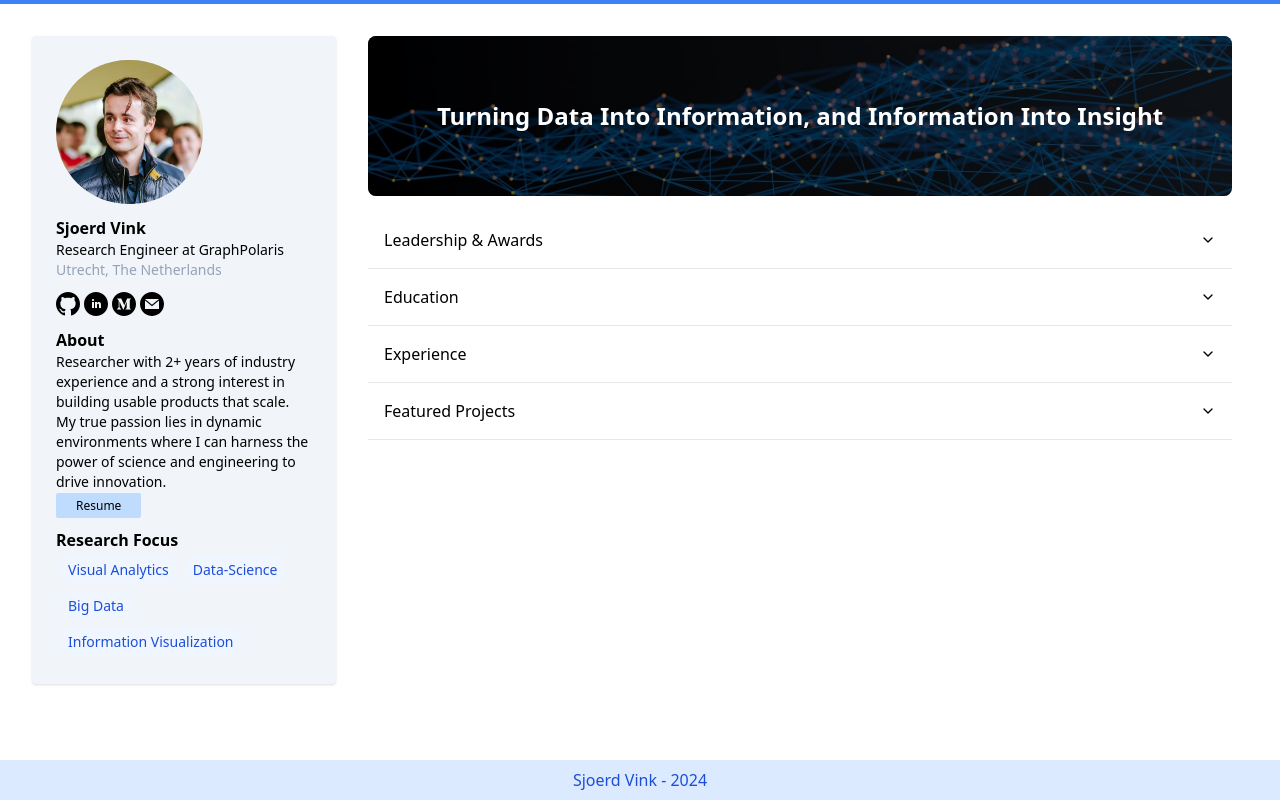
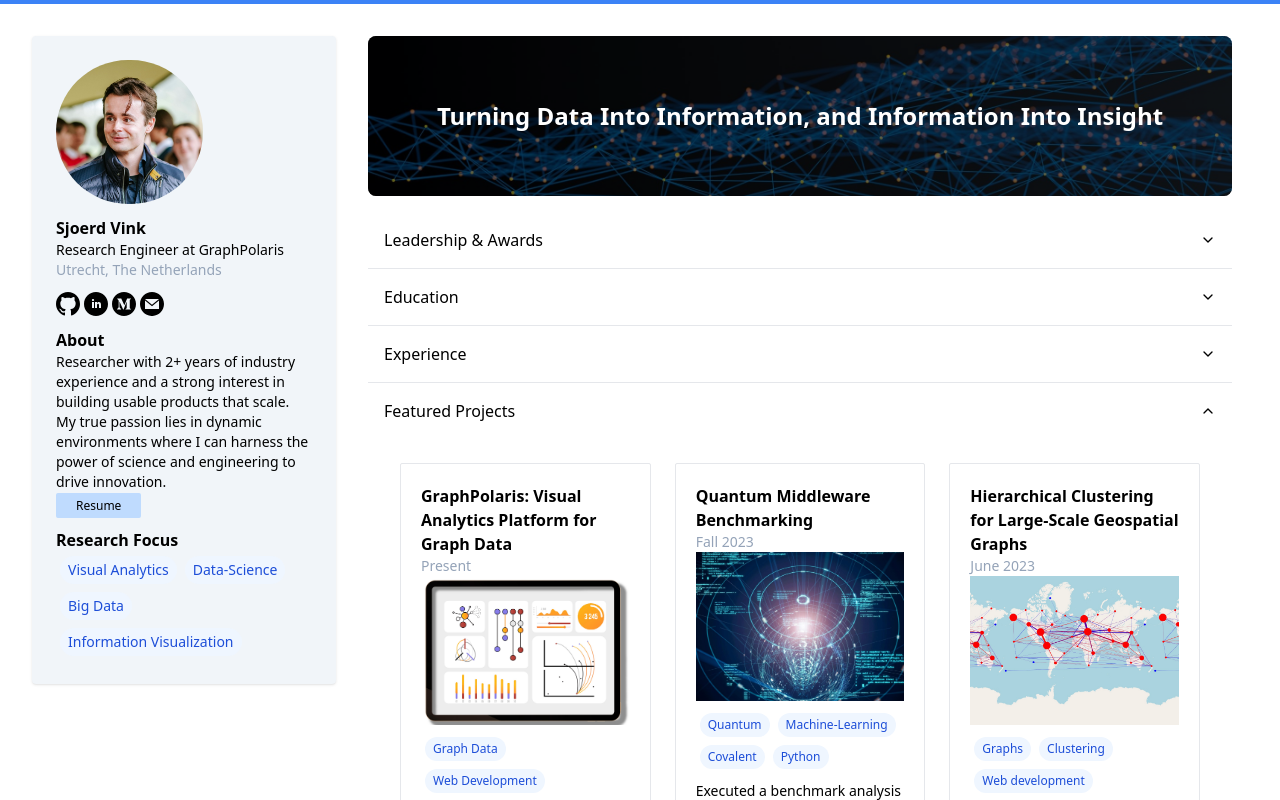
Before and after one commit to sjoerdvink99/portfolio, a React (Create React App) app: page / in a window 1280 px wide. Shown: the top 800 px of the page. Built offline with nearby package versions, Linux system fonts and the light colour scheme.

Commit message:
projects accordion open

```diff
--- a/src/Accordion.js
+++ b/src/Accordion.js
@@ -40,7 +40,7 @@ export function AccordionItem({ children, value, trigger, ...props }) {
       </header>
       <div
         className="overflow-y-hidden transition-all"
-        style={{ height: open ? ref.current?.offsetHeight || 0 : 0 }}
+        style={{ height: open ? ref.current?.offsetHeight : 0 }}
       >
         <div className="pt-2 p-4" ref={ref}>
           {children}
--- a/src/Portfolio.js
+++ b/src/Portfolio.js
@@ -24,7 +24,7 @@ export default function Portfolio() {
         </h1>
       </div>
       <div className="space-y-2 mb-2">
-        <Accordion>
+        <Accordion value="3">
           <AccordionItem value="0" trigger="Leadership & Awards">
             <Awards />
           </AccordionItem>
```
